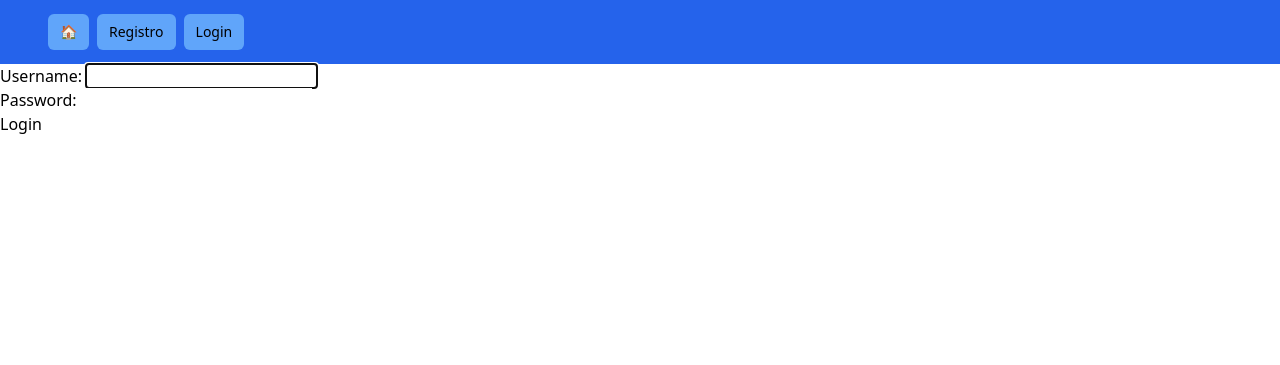
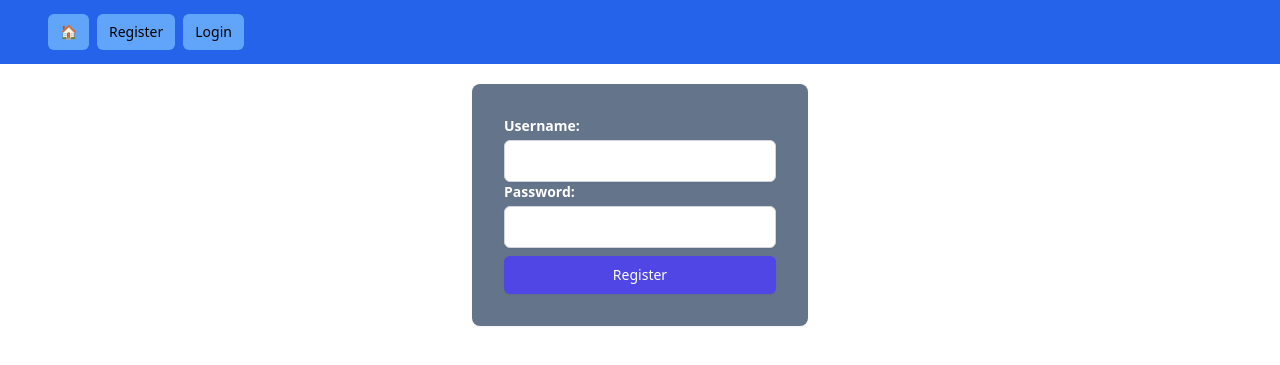
Before and after one commit to G0ned/medialib, a Django app: page /medialib/login in a window 1280 px wide. Shown: the top 365 px of the page. Run offline with Django 5.2, Linux system fonts and the light colour scheme; some libraries are stand-ins or nearby versions.

Commit message:
scope: creada carpeta templates e introducido los templates correspondientes

```diff
--- a/medialib/templates/medialib/auth/login.html
+++ b/medialib/templates/medialib/auth/login.html
@@ -5,9 +5,39 @@
 {% endblock %}
 
 {% block content %}
-    <form action="{% url 'medialib:login' %}" method="POST">
-        {% csrf_token %}
-        {{ form }}
-        <input type="submit" value="Login">
-    </form>
+<div class="max-w-sm mx-auto px-4 sm:px-6 lm:px-8">
+    <div class="bg-slate-500 rounded-lg shadow-sm p-6 sm:p-8 mt-5 mb-8">
+        <form action="{% url 'medialib:login' %}" method="POST">
+            {% csrf_token %}
+            <label for="username" class="block text-sm font-semibold text-white">Username:</label>
+            <input type="text"
+                name="username"
+                value="{{form.username.value|default:''}}"
+                class="mt-1 block w-full px-3 py-2 border border-gray-300 rounded-md shadow-sm focus:outline-none focus:ring-indigo-500 focus:border-indigo-500"
+                required
+            >
+            {% if form.username.errors %}
+                <p class="mt-1 text-sm text-red-500">
+                    {{form.username.errors.0}}
+                </p>
+            {% endif %}
+
+            <label for="password" class="block text-sm font-semibold text-white">Password:</label>
+            <input type="password"
+                name="password"
+                class="mt-1 block w-full px-3 py-2 border border-gray-300 rounded-md shadow-sm focus:outline-none focus:ring-indigo-500 focus:border-indigo-500"
+                required
+            >
+            {% if form.password1.errors %}
+                <p class="mt-1 text-sm text-red-500">
+                    {{form.password1.errors.0}}
+                </p>
+            {% endif %}
+            <input class="w-full flex justify-center py-2 px-4 mt-2 border border-transparent rounded-md shadow-sm text-sm font-medium text-white bg-indigo-600 hover:bg-indigo-700 focus:outline-none focus:ring-2 focus:ring-offset-2 focus:ring-indigo-500" type="submit" value="Register"/>
+        </form>
+        {% if form.non_field_errors %}
+            <p class="mt-2 text-red-300 text-sm text-justify rounded-lg">{{form.non_field_errors.0}}</p>
+        {% endif %}
+    </div>
+</div>
 {% endblock %}
--- a/medialib/templates/medialib/components/home.html
+++ b/medialib/templates/medialib/components/home.html
@@ -8,4 +8,9 @@
     <h1>
         Esta es la página de inicio de Medialib.
     </h1>
+    {% if user.is_authenticated %}
+        <p>
+            Bienvenid@ a medialib {{user.username}}!
+        </p>
+    {% endif %}
 {% endblock %}
--- a/medialib/templates/medialib/components/layout.html
+++ b/medialib/templates/medialib/components/layout.html
@@ -39,13 +39,24 @@
                                     <a class="bg-blue-400 rounded-md px-3 py-2 text-sm font-medium"
                                         href="{% url 'medialib:home' %}">🏠
                                     </a>
+                                    {% if not user.is_authenticated %}
                                     <a class="bg-blue-400 rounded-md px-3 py-2 text-sm font-medium"
-                                        href="{% url 'medialib:create.user' %}"> Registro </a>
+                                        href="{% url 'medialib:create.user' %}"> Register </a>
                                     <a class="bg-blue-400 rounded-md px-3 py-2 text-sm font-medium"
                                         href="{% url 'medialib:login' %}"> Login </a>
+                                    {% endif %}
                                 </div>
                             </div>
                         </div>
+                    </div>
+                    <div class="hidden md:flex items-center space-x-2">
+                        {% if user.is_authenticated %}
+                        <!--Botón de logout-->
+                            <form method="POST" action="{% url 'medialib:logout' %}">
+                                {% csrf_token %}
+                                <button type="submit" class="text-white hover:bg-blue-700 px-3 py-2 rounded-md text-sm font-medium">Logout</button>
+                            </form>
+                        {% endif %}
                     </div>
                 </div>
             </div>
```
